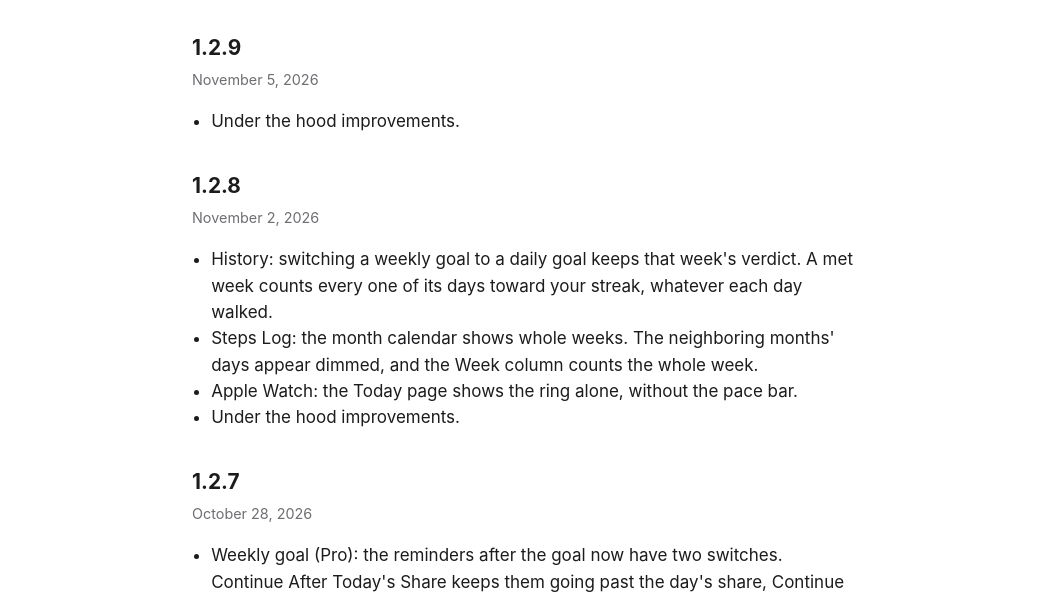
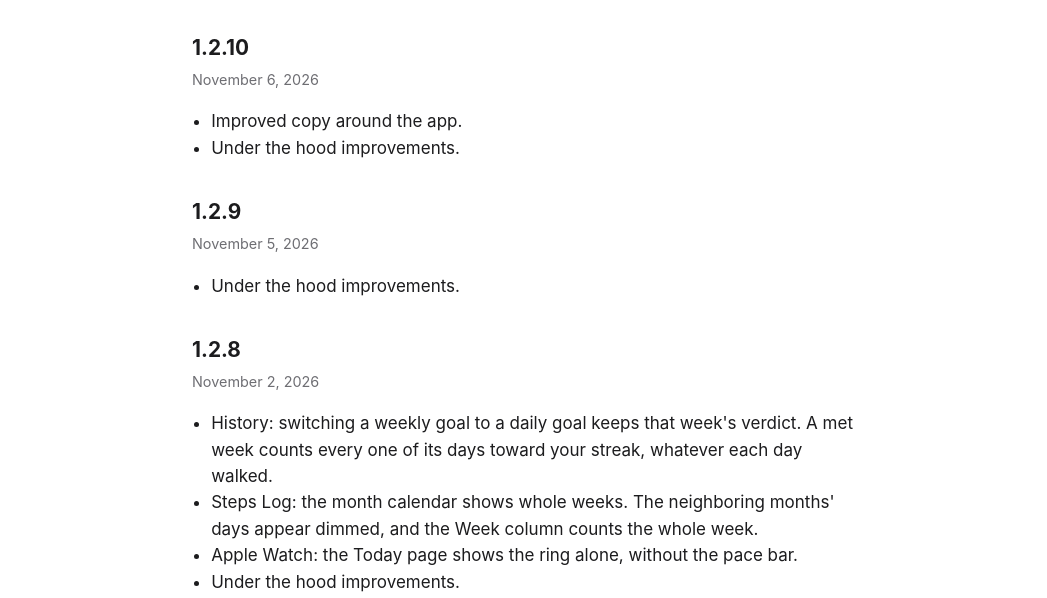
Before and after one commit to raphkoebraam/walkingbuddy.koebraam.com, a plain HTML site: page changelog/index.html in a window 1280 px wide. Shown: the part 194-792 px from the top of the page, without its empty margins (116-1163 px from the left). Drawn offline with Linux system fonts and the light colour scheme.

Commit message:
Deploy site from WalkingBuddy docs/site @ c52cef39

```diff
--- a/changelog/index.html
+++ b/changelog/index.html
@@ -20,6 +20,13 @@
     <div class="wrap">
 <h1>Walking Buddy Changelog</h1>
   <p class="meta">What is new in every release on the App Store, newest first.</p>
+
+  <h2>1.2.10</h2>
+  <p class="meta">November 6, 2026</p>
+  <ul>
+    <li>Improved copy around the app.</li>
+    <li>Under the hood improvements.</li>
+  </ul>
 
   <h2>1.2.9</h2>
   <p class="meta">November 5, 2026</p>
```
